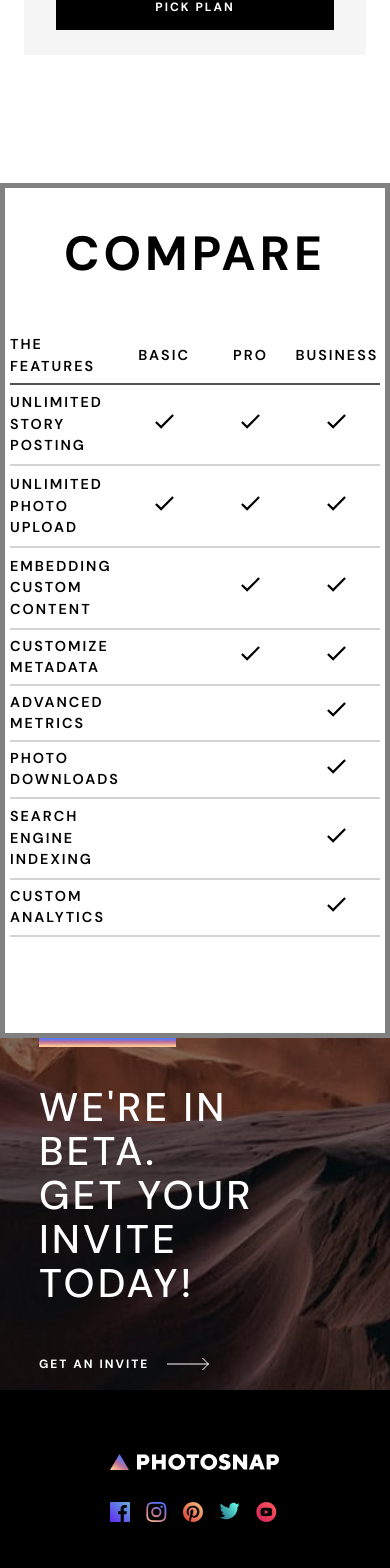
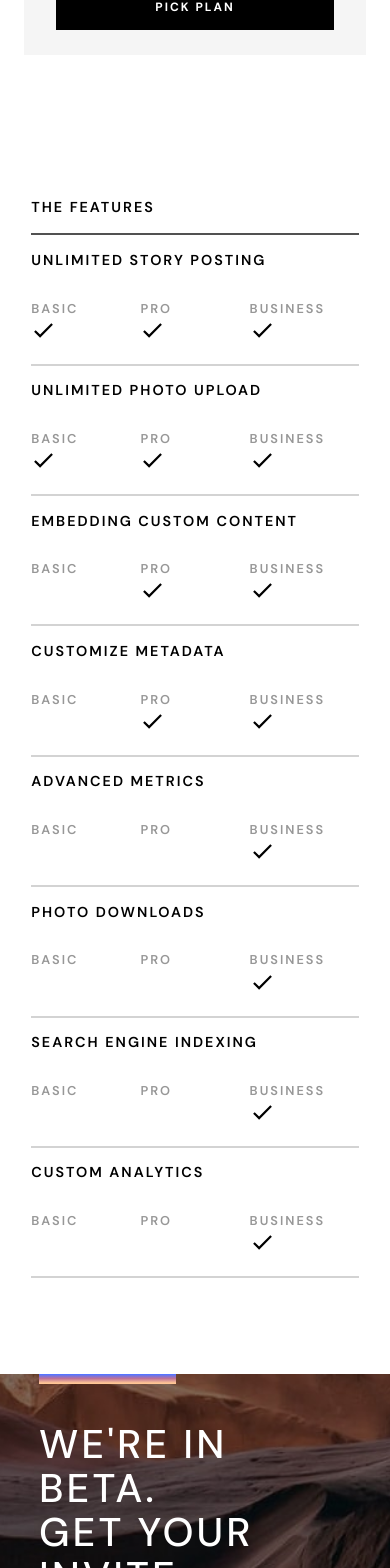
Before and after one commit to muhendawi/photosnap-hendawi, a React (Vite) app: page /pricing in a window 390 px wide. Shown: the part 2178-3746 px from the top of the page. Built offline with nearby package versions, Linux system fonts and the light colour scheme.

Commit message:
adding the pricing table for both desktop and mobile

```diff
--- a/src/components/multi/SubscriptionTableFeature.jsx
+++ b/src/components/multi/SubscriptionTableFeature.jsx
@@ -5,12 +5,13 @@ function SubscriptionTableFeature() {
   return (
     <section className={styles.container}>
       <h1>Compare</h1>
-      <table>
+      <div>
+        <table className={styles.desktopTable}>
           <tr>
-          <th className={styles.offForMobile}>The Features</th>
-          <th className={styles.offForMobile}>Basic</th>
-          <th className={styles.offForMobile}>Pro</th>
-          <th className={styles.offForMobile}>Business</th>
+            <th>The Features</th>
+            <th>Basic</th>
+            <th>Pro</th>
+            <th>Business</th>
           </tr>
           <tr>
             <th>Unlimited Story Posting</th>
@@ -89,6 +90,144 @@ function SubscriptionTableFeature() {
             </td>
           </tr>
         </table>
+        <table className={styles.mobileTable}>
+          <tr>
+            <th colSpan={3}>The Features</th>
+          </tr>
+          <tr>
+            <th colSpan={3}>Unlimited Story Posting</th>
+          </tr>
+          <tr className={styles.mobileHeads}>
+            <td>Basic</td>
+            <td>Pro</td>
+            <td>Business</td>
+          </tr>
+          <tr className={styles.checkMarksRow}>
+            <td>
+              <IoMdCheckmark size={25} />
+            </td>
+            <td>
+              <IoMdCheckmark size={25} />
+            </td>
+            <td>
+              <IoMdCheckmark size={25} />
+            </td>
+          </tr>
+          <tr>
+            <th colSpan={3}>Unlimited Photo Upload</th>
+          </tr>
+          <tr className={styles.mobileHeads}>
+            <td>Basic</td>
+            <td>Pro</td>
+            <td>Business</td>
+          </tr>
+          <tr className={styles.checkMarksRow}>
+            <td>
+              <IoMdCheckmark size={25} />
+            </td>
+            <td>
+              <IoMdCheckmark size={25} />
+            </td>
+            <td>
+              <IoMdCheckmark size={25} />
+            </td>
+          </tr>
+          <tr>
+            <th colSpan={3}>Embedding Custom Content</th>
+          </tr>
+          <tr className={styles.mobileHeads}>
+            <td>Basic</td>
+            <td>Pro</td>
+            <td>Business</td>
+          </tr>
+          <tr className={styles.checkMarksRow}>
+            <td></td>
+            <td>
+              <IoMdCheckmark size={25} />
+            </td>
+            <td>
+              <IoMdCheckmark size={25} />
+            </td>
+          </tr>
+          <tr>
+            <th colSpan={3}>Customize Metadata</th>
+          </tr>
+          <tr className={styles.mobileHeads}>
+            <td>Basic</td>
+            <td>Pro</td>
+            <td>Business</td>
+          </tr>
+          <tr className={styles.checkMarksRow}>
+            <td></td>
+            <td>
+              <IoMdCheckmark size={25} />
+            </td>
+            <td>
+              <IoMdCheckmark size={25} />
+            </td>
+          </tr>
+          <tr>
+            <th colSpan={3}>Advanced Metrics</th>
+          </tr>
+          <tr className={styles.mobileHeads}>
+            <td>Basic</td>
+            <td>Pro</td>
+            <td>Business</td>
+          </tr>
+          <tr className={styles.checkMarksRow}>
+            <td></td>
+            <td></td>
+            <td>
+              <IoMdCheckmark size={25} />
+            </td>
+          </tr>
+          <tr>
+            <th colSpan={3}>Photo Downloads</th>
+          </tr>
+          <tr className={styles.mobileHeads}>
+            <td>Basic</td>
+            <td>Pro</td>
+            <td>Business</td>
+          </tr>
+          <tr className={styles.checkMarksRow}>
+            <td></td>
+            <td></td>
+            <td>
+              <IoMdCheckmark size={25} />
+            </td>
+          </tr>
+          <tr>
+            <th colSpan={3}>Search Engine Indexing</th>
+          </tr>
+          <tr className={styles.mobileHeads}>
+            <td>Basic</td>
+            <td>Pro</td>
+            <td>Business</td>
+          </tr>
+          <tr className={styles.checkMarksRow}>
+            <td></td>
+            <td></td>
+            <td>
+              <IoMdCheckmark size={25} />
+            </td>
+          </tr>
+          <tr>
+            <th colSpan={3}>Custom Analytics</th>
+          </tr>
+          <tr className={styles.mobileHeads}>
+            <td>Basic</td>
+            <td>Pro</td>
+            <td>Business</td>
+          </tr>
+          <tr className={styles.checkMarksRow}>
+            <td></td>
+            <td></td>
+            <td>
+              <IoMdCheckmark size={25} />
+            </td>
+          </tr>
+        </table>
+      </div>
     </section>
   );
 }
--- a/src/components/multi/SubscriptionTableFeature.module.css
+++ b/src/components/multi/SubscriptionTableFeature.module.css
@@ -1,5 +1,5 @@
 .container {
-  border: 5px solid rgb(128, 128, 128);
+  /* border: 2px solid blue; */
   display: flex;
   flex-direction: column;
   justify-content: center;
@@ -9,6 +9,7 @@
   gap: 3em;
   padding-bottom: 6em;
   text-transform: uppercase;
+  width: 100%;
 }
 .container h1 {
   font-size: calc(var(--h1-fs) + 0.5em);
@@ -16,8 +17,8 @@
   /* text-shadow: 1px 1px 0.5px #777777; */
 }
 .container table {
-  width: 50em;
-  height: 38em;
+  width: 60em;
+  min-height: 38em;
   border-collapse: collapse;
 }
 .container table tr {
@@ -37,16 +38,44 @@
 }
 .container table tr th:first-child {
   text-align: start;
-  padding-left: 0;
+  /* padding-left: 0; */
 }
-.onForMobile {
+
+.mobileTable {
   display: none;
 }
 @media (max-width: 1070px) {
   .container table {
-    width: 80%;
+    width: 80vw;
   }
 }
 
 @media (max-width: 723px) {
+  .container h1 {
+    display: none;
+  }
+  .desktopTable {
+    display: none;
+  }
+  .mobileTable {
+    /* border: 1px solid salmon; */
+    display: initial;
+  }
+  .container td,
+  .container th {
+    width: 28vw;
+    padding: 1em 0;
+    border-bottom: none;
+    text-align: start;
+  }
+
+  .checkMarksRow td {
+    padding-top: 0;
+    border-bottom: 2px solid #d3d3d3;
+  }
+  .mobileHeads td {
+    padding-bottom: 0;
+    color: #979797;
+    font-size: 0.8em;
+  }
 }
```
Lines whose indentation alone changed are shown as unchanged.
